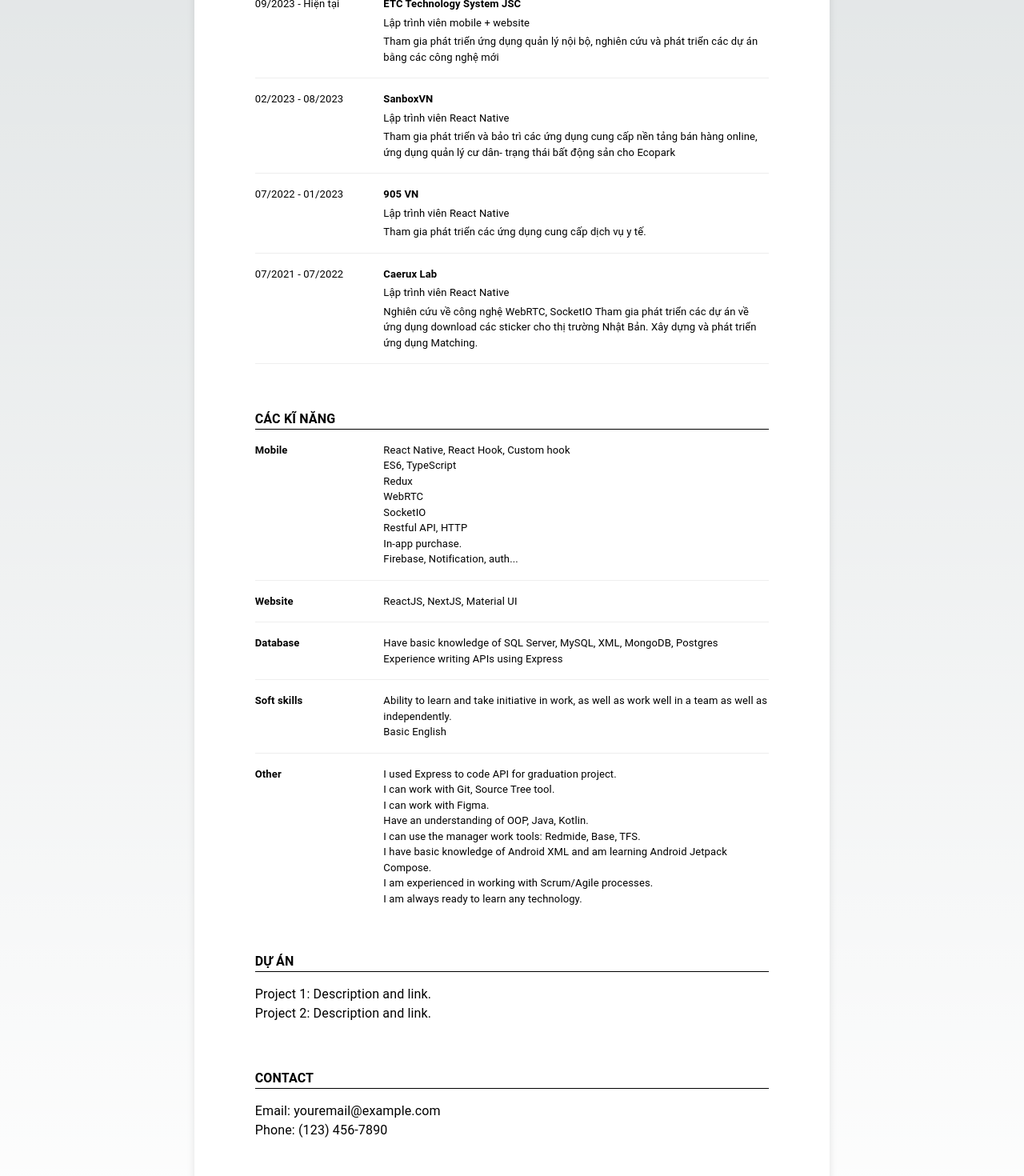
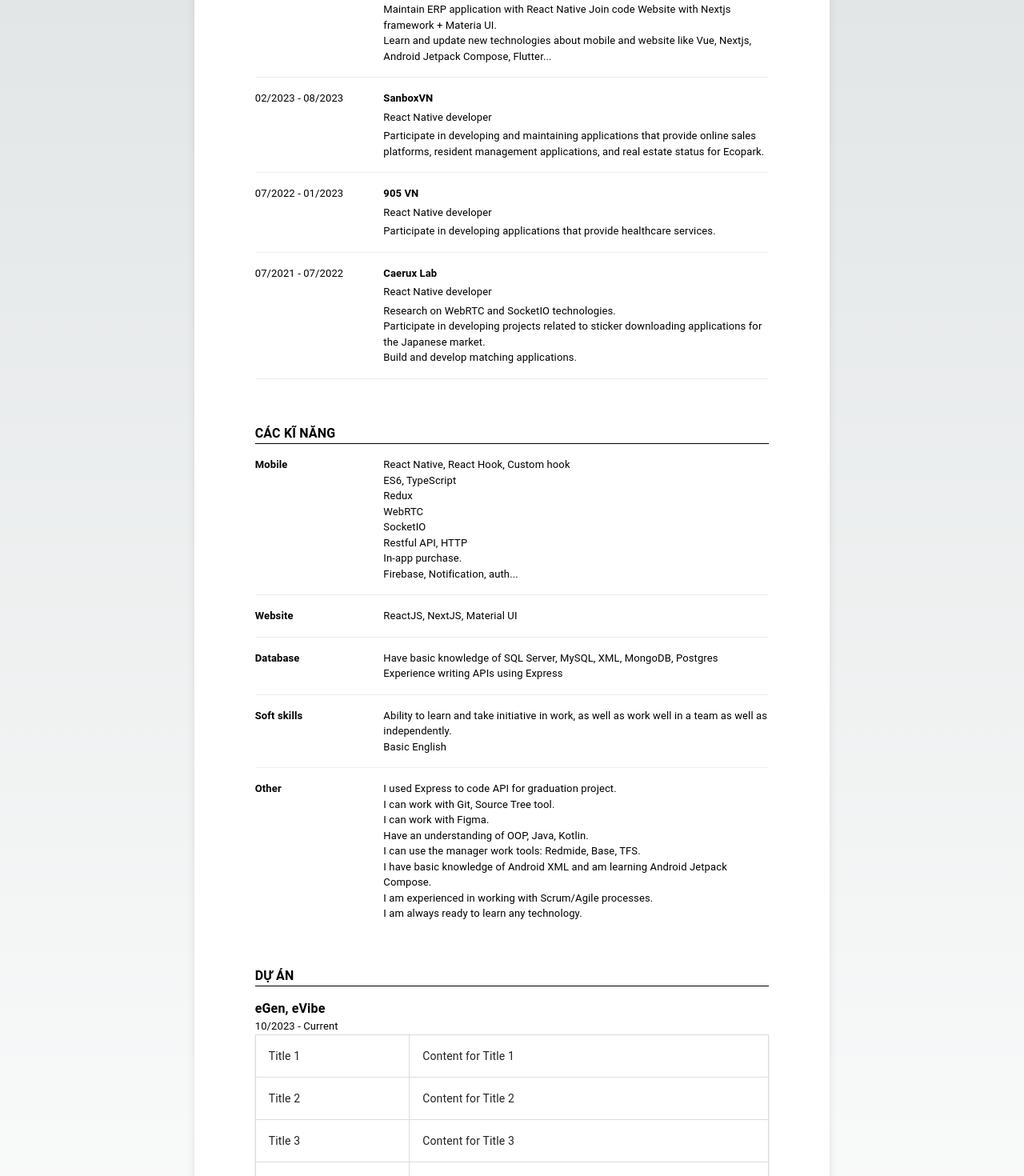
Before and after one commit to LamQuyet/LamQuyet.github.io, a Next.js app: page / in a window 1280 px wide. Shown: the part 840-2310 px from the top of the page at 80% size. Built offline with nearby package versions, Linux system fonts and the light colour scheme.

Commit message:
edit header and create project component base

```diff
--- a/src/app/page.tsx
+++ b/src/app/page.tsx
@@ -5,6 +5,7 @@ import Header from "../components/Header";
 import Section from "../components/Section";
 import { Box, Container, Stack, Typography } from "@mui/material";
 import Grid2 from "@mui/material/Unstable_Grid2/Grid2";
+import TableComponent from "@/components/Table";
 
 const HomePage = () => {
   return (
@@ -61,12 +62,12 @@ const HomePage = () => {
           </Grid2>
         </Stack>
       </Section>
-      <Section title="Kinh nghiệm làm việc">
+      <Section title="Work experience">
         <Stack spacing={2}>
           <Grid2 container borderBottom={1} borderColor={"#eee"} pb={2}>
             <Grid2 xs={3}>
               <Typography fontWeight={"400"} fontSize={13}>
-                09/2023 - Hiện tại
+                09/2023 - Current
               </Typography>
             </Grid2>
             <Grid2 xs={9}>
@@ -75,11 +76,13 @@ const HomePage = () => {
                   ETC Technology System JSC
                 </Typography>
                 <Typography fontWeight={"400"} fontSize={13}>
-                  Lập trình viên mobile + website
+                  Developer
                 </Typography>
                 <Typography fontWeight={"400"} fontSize={13}>
-                  Tham gia phát triển ứng dụng quản lý nội bộ, nghiên cứu và
-                  phát triển các dự án bằng các công nghệ mới
+                  Maintain ERP application with React Native Join code Website
+                  with Nextjs framework + Materia UI. <br />
+                  Learn and update new technologies about mobile and website
+                  like Vue, Nextjs, Android Jetpack Compose, Flutter...
                 </Typography>
               </Stack>
             </Grid2>
@@ -96,12 +99,12 @@ const HomePage = () => {
                   SanboxVN
                 </Typography>
                 <Typography fontWeight={"400"} fontSize={13}>
-                  Lập trình viên React Native
+                  React Native developer
                 </Typography>
                 <Typography fontWeight={"400"} fontSize={13}>
-                  Tham gia phát triển và bảo trì các ứng dụng cung cấp nền tảng
-                  bán hàng online, ứng dụng quản lý cư dân- trạng thái bất động
-                  sản cho Ecopark
+                  Participate in developing and maintaining applications that
+                  provide online sales platforms, resident management
+                  applications, and real estate status for Ecopark.
                 </Typography>
               </Stack>
             </Grid2>
@@ -119,10 +122,11 @@ const HomePage = () => {
                   905 VN
                 </Typography>
                 <Typography fontWeight={"400"} fontSize={13}>
-                  Lập trình viên React Native
+                  React Native developer
                 </Typography>
                 <Typography fontWeight={"400"} fontSize={13}>
-                  Tham gia phát triển các ứng dụng cung cấp dịch vụ y tế.
+                  Participate in developing applications that provide healthcare
+                  services.
                 </Typography>
               </Stack>
             </Grid2>
@@ -140,12 +144,13 @@ const HomePage = () => {
                   Caerux Lab
                 </Typography>
                 <Typography fontWeight={"400"} fontSize={13}>
-                  Lập trình viên React Native
+                  React Native developer
                 </Typography>
                 <Typography fontWeight={"400"} fontSize={13}>
-                  Nghiên cứu về công nghệ WebRTC, SocketIO Tham gia phát triển
-                  các dự án về ứng dụng download các sticker cho thị trường Nhật
-                  Bản. Xây dựng và phát triển ứng dụng Matching.
+                  Research on WebRTC and SocketIO technologies. <br />
+                  Participate in developing projects related to sticker
+                  downloading applications for the Japanese market. <br />
+                  Build and develop matching applications.
                 </Typography>
               </Stack>
             </Grid2>
@@ -277,19 +282,12 @@ const HomePage = () => {
         </Stack>
       </Section>
       <Section title="Dự án">
-        <Typography variant="body1" component="p">
-          Project 1: Description and link.
-        </Typography>
-        <Typography variant="body1" component="p">
-          Project 2: Description and link.
-        </Typography>
+        <TableComponent />
       </Section>
-      <Section title="Contact">
-        <Typography variant="body1" component="p">
-          Email: youremail@example.com
-        </Typography>
-        <Typography variant="body1" component="p">
-          Phone: (123) 456-7890
+      <Section title="Hobby">
+        <Typography fontSize={13} fontWeight={"400"}>
+          Listen to music, watch movies, participate in sports activities, group
+          exercises.
         </Typography>
       </Section>
     </Layout>
--- a/src/components/Header.tsx
+++ b/src/components/Header.tsx
@@ -26,7 +26,7 @@ const Header = () => {
         <Stack direction="column" spacing={1} flex={1}>
           <Typography variant="h4">Lâm Văn Quyết</Typography>
           <Typography variant="h6">React Native developer</Typography>
-          <Stack spacing={1}>
+          <Stack>
             <Grid2 container>
               <Grid2 xs={3}>
                 <Typography fontWeight={"700"} fontSize={13}>
--- /dev/null
+++ b/src/components/Table.tsx
@@ -0,0 +1,57 @@
+"use client";
+import * as React from "react";
+import Table from "@mui/material/Table";
+import TableBody from "@mui/material/TableBody";
+import TableCell from "@mui/material/TableCell";
+import TableContainer from "@mui/material/TableContainer";
+import TableRow from "@mui/material/TableRow";
+import Paper from "@mui/material/Paper";
+import { styled } from "@mui/material/styles";
+import { Stack, Typography } from "@mui/material";
+
+const StyledTableCell = styled(TableCell)(({ theme }) => ({
+  border: "1px solid #ddd",
+}));
+
+function createData(title: string, content: string) {
+  return { title, content };
+}
+
+const rows = [
+  createData("Title 1", "Content for Title 1"),
+  createData("Title 2", "Content for Title 2"),
+  createData("Title 3", "Content for Title 3"),
+  createData("Title 4", "Content for Title 4"),
+  createData("Title 5", "Content for Title 5"),
+];
+
+export default function TableComponent() {
+  return (
+    <>
+      <Stack>
+        <Typography fontWeight={"600"} fontSize={16}>
+          eGen, eVibe
+        </Typography>
+        <Typography fontWeight={"400"} fontSize={13}>
+          10/2023 - Current
+        </Typography>
+        <TableContainer component={Paper} sx={{ overflow: "visible" }}>
+          <Table aria-label="simple table">
+            <TableBody>
+              {rows.map((row, index) => (
+                <TableRow key={index}>
+                  <StyledTableCell sx={{ width: "30%" }}>
+                    {row.title}
+                  </StyledTableCell>
+                  <StyledTableCell sx={{ width: "70%" }}>
+                    {row.content}
+                  </StyledTableCell>
+                </TableRow>
+              ))}
+            </TableBody>
+          </Table>
+        </TableContainer>
+      </Stack>
+    </>
+  );
+}
```
